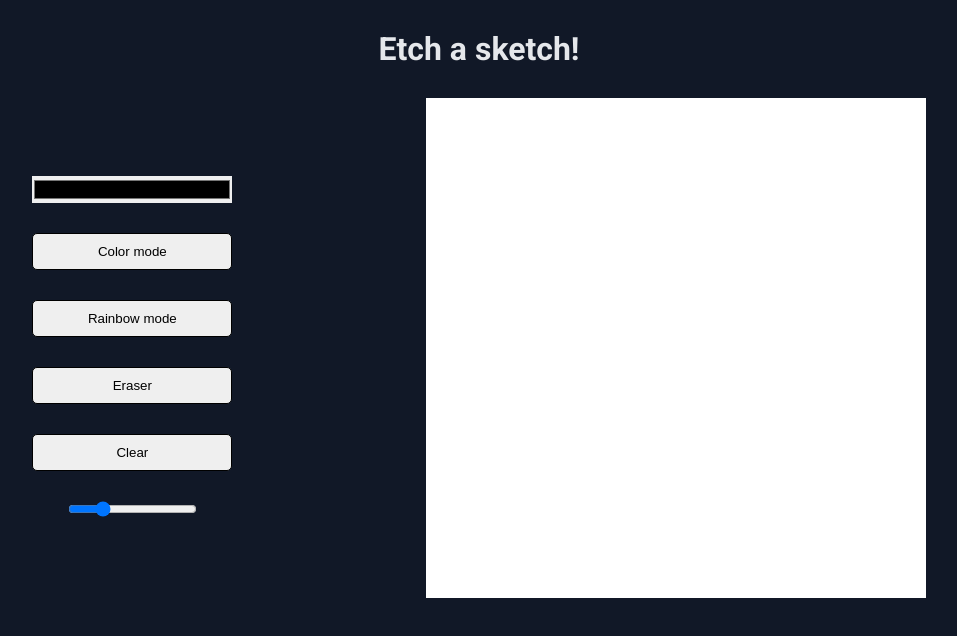
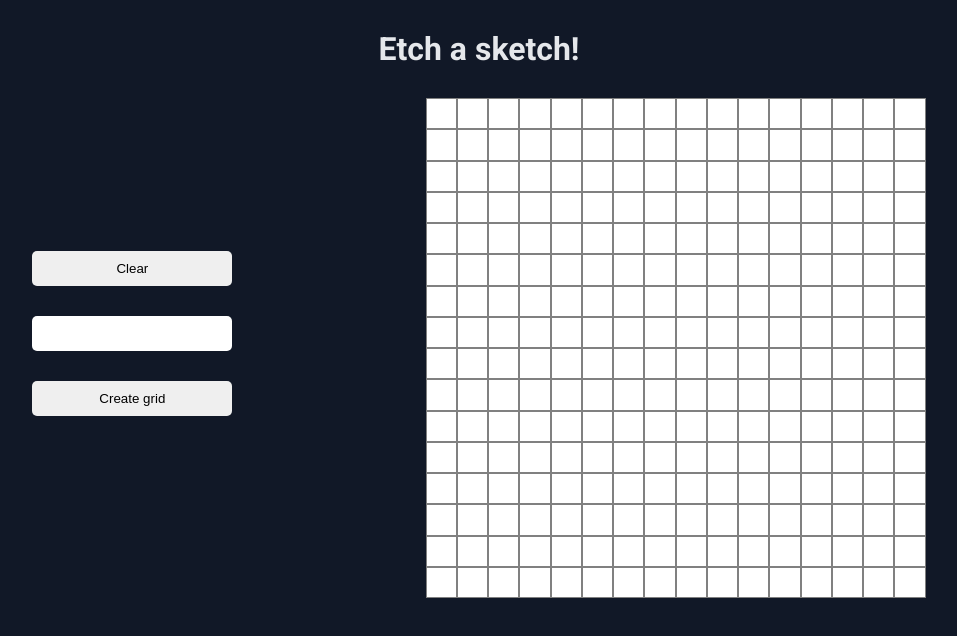
Before and after one commit to AnwarMadani/etch-a-sketch-, a plain HTML site: page index.html in a window 1280 px wide. Shown: the whole page, without its empty margins (161-1118 px from the left). Drawn offline with Linux system fonts and the light colour scheme.

Commit message:
add basic logic for drawing in black

```diff
--- a/index.html
+++ b/index.html
@@ -16,14 +16,16 @@
     </header>
     <main>
         <div class="settings">
-            <input type="color" class="colorPicker" value="#fff">
+            <!-- <input type="color" class="colorPicker" value="#fff">
             <button id="colorBtn">Color mode</button>
             <button id="rainbowBtn">Rainbow mode</button>
-            <button id="eraserBtn">Eraser</button>
-            <button id="clearBtn">Clear</button>
-            <div id="sizeValue" class="size-value">
-                <span class="size-value"></span>
-                <input id="sizeSlider" type="range" value="16" min="1" max="64" />
+            <button id="eraserBtn">Eraser</button> -->
+            <button class="clearBtn">Clear</button>
+            <input type="number" max="64" min="4" id="size">
+            <button class="create-grid">Create grid</button>
+            <div class="size-value">
+                <!-- <span class="size-value-span"></span>
+                <input id="sizeSlider" type="range" value="16" min="1" max="64" /> -->
             </div>
         </div>
         <div class="container">
--- a/script.js
+++ b/script.js
@@ -1,18 +1,20 @@
-const container = document.querySelector('.container');
+const grid = document.querySelector('.container');
 
-createGrid(16);
+setupGrid(16);
 
-function createGrid(size){
-    container.computedStyleMap.gridTemplateColumns = `repeat(${size}, 1fr)`;
-    container.computedStyleMap.gridTemplateRows = `repeat(${size}, 1fr)`;
+function setupGrid(size){
+    grid.style.gridTemplateColumns = `repeat(${size}, 1fr)`;
+    grid.style.gridTemplateRows = `repeat(${size}, 1fr)`;
 
     for(let i = 0; i < size * size; i++){
-        const newDiv = document.createElement('div');
-        newDiv.addEventListener("mouseover", changeColor);
-        container.appendChild(newDiv);
+        const gridElement = document.createElement('div');
+        gridElement.classList.add('grid-element');
+        gridElement.addEventListener("mouseover",(e) => changeColor(e.target));
+        grid.appendChild(gridElement);
     }
+
 }
 
-function changeColor(e){
-    e.target.style["background-color"] = 'black';
+function changeColor(element){
+    element.style["background-color"] = 'black';
 }
--- a/styles.css
+++ b/styles.css
@@ -26,6 +26,11 @@ input{
     width: 100%;
     border: none;
     outline: none;
+    padding: 10px 20px;
+    border-radius: 5px;
+}
+
+button{
     cursor: pointer;
 }
 
@@ -49,14 +54,15 @@ main{
     width: 200px;
 }
 
-button{
-    padding: 10px 20px;
-    border: 1px solid black;
-    border-radius: 5px;
-}
 
 .container{
     width: 500px;
     height: 500px;
     background-color: #ffffff;
+    display: grid;
 }
+
+.grid-element{
+    border: 1px solid grey;
+
+}
```
